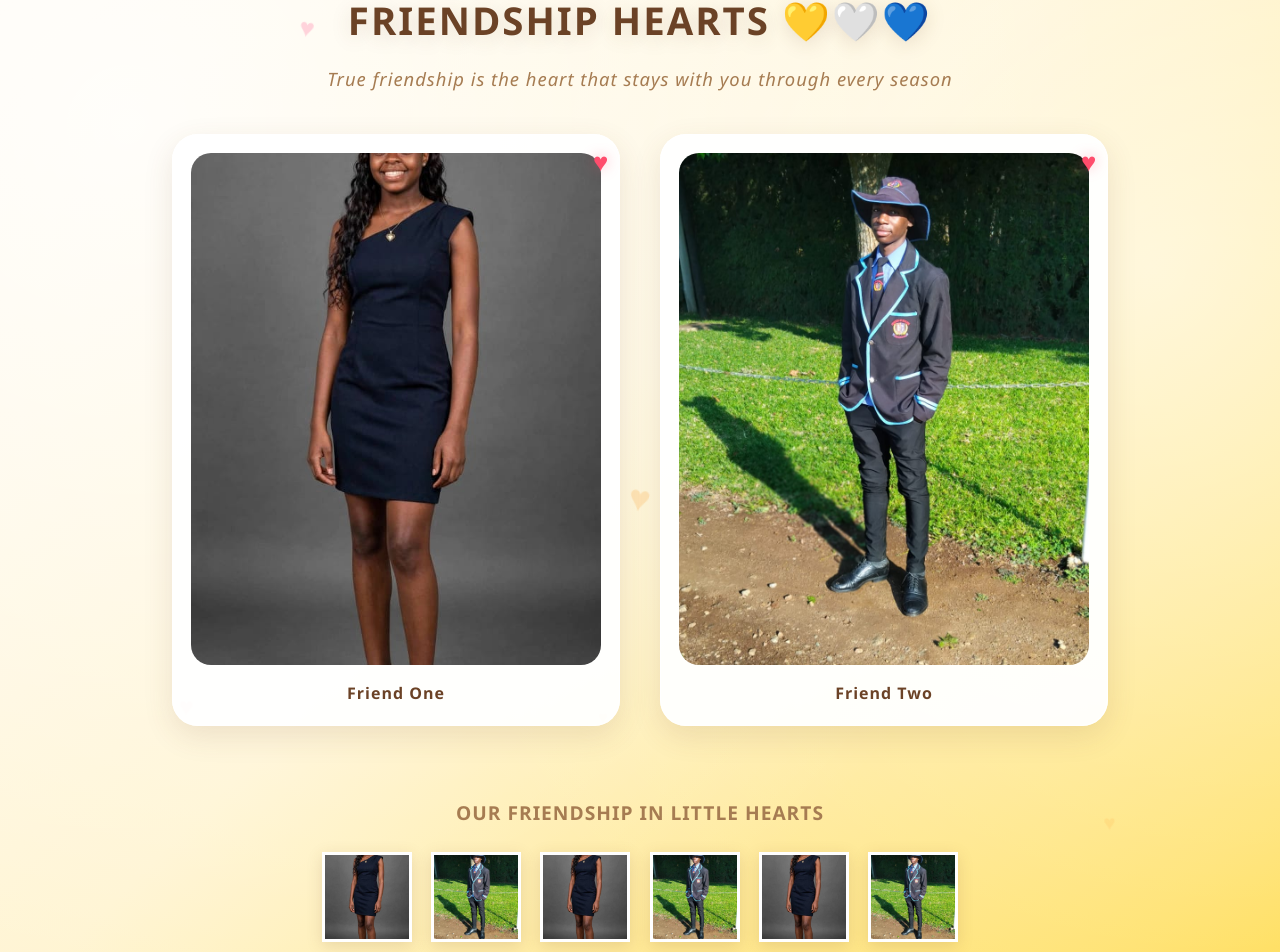
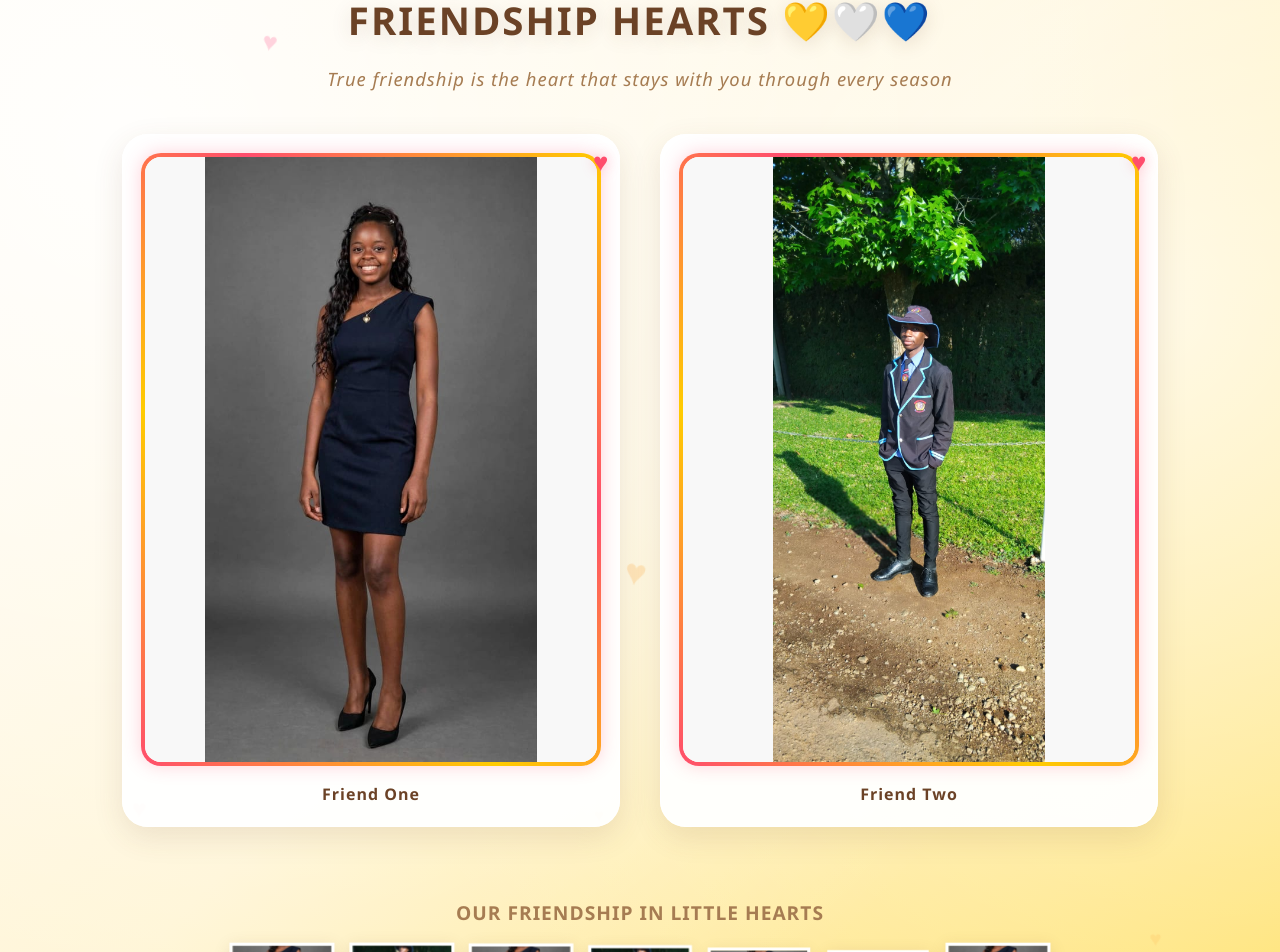
Before and after one commit to tomtapiwa22-lgtm/Trillux-Advertising-Agency, a SvelteKit app: page / in a window 1280 px wide. Shown: the part 50-1002 px from the top of the page. Built offline with nearby package versions, Linux system fonts and the light colour scheme.

Commit message:
Update styles and content in +page.svelte

```diff
--- a/src/routes/+page.svelte
+++ b/src/routes/+page.svelte
@@ -8,8 +8,8 @@
     body {
       min-height: 100vh;
       background:
-        radial-gradient(circle at 10% 10%, rgba(255,255,255,0.8) 0%, transparent 50%),
-        radial-gradient(circle at 90% 18%, rgba(255,255,255,0.6) 0%, transparent 45%),
+        radial-gradient(circle at 10% 10%, rgba(255,255,255,0.9) 0%, transparent 50%),
+        radial-gradient(circle at 90% 18%, rgba(255,255,255,0.7) 0%, transparent 45%),
         linear-gradient(135deg, #fffaf0 0%, #fff3cd 35%, #ffe066 70%, #ffcc00 100%);
       font-family: 'Segoe UI', Georgia, serif;
       color: #6b4226;
@@ -23,7 +23,7 @@
       align-items: center;
       justify-content: center;
       padding: 2.5rem 2rem;
-      max-width: 1000px;
+      max-width: 1100px;
       margin: 0 auto;
       position: relative;
     }
@@ -95,7 +95,7 @@
 
     .main-grid {
       display: grid;
-      grid-template-columns: repeat(auto-fit, minmax(280px, 1fr));
+      grid-template-columns: repeat(auto-fit, minmax(340px, 1fr));
       gap: 2.5rem;
       width: 100%;
       margin-bottom: 2.5rem;
@@ -130,21 +130,26 @@
 
     .photo-frame {
       width: 100%;
-      aspect-ratio: 4/5;
+      aspect-ratio: 3/4;
       border-radius: 20px;
       overflow: hidden;
       position: relative;
+      border: 4px solid transparent;
+      background: linear-gradient(#fff, #fff) padding-box,
+                  linear-gradient(45deg, #ff4d6d, #ffcc00, #ff4d6d, #ffcc00) border-box;
+      box-shadow: 0 0 18px rgba(255, 77, 109, 0.25);
     }
 
     .photo-frame img {
       width: 100%;
       height: 100%;
-      object-fit: cover;
+      object-fit: contain;
+      background: #f8f8f8;
       transition: transform 6s ease;
     }
 
     .photo-card:hover .photo-frame img {
-      transform: scale(1.08);
+      transform: scale(1.03);
     }
 
     .card-heart {
@@ -168,7 +173,7 @@
 
     .circle-hearts-section {
       width: 100%;
-      max-width: 750px;
+      max-width: 900px;
       margin: 2rem 0 2.5rem;
       position: relative;
       z-index: 1;
@@ -193,25 +198,32 @@
 
     .heart-pic {
       position: relative;
-      width: 90px;
-      height: 90px;
+      width: 100px;
+      height: 100px;
       opacity: 0;
       transform: translateY(30px) scale(0.8);
-      animation: popHeartPic 0.8s ease-out forwards;
+      animation: popHeartPic 0.8s ease-out forwards, fastBounce 0.55s ease-in-out infinite alternate;
     }
 
-    .heart-pic:nth-child(1) { animation-delay: 0.6s; }
-    .heart-pic:nth-child(2) { animation-delay: 0.75s; }
-    .heart-pic:nth-child(3) { animation-delay: 0.9s; }
-    .heart-pic:nth-child(4) { animation-delay: 1.05s; }
-    .heart-pic:nth-child(5) { animation-delay: 1.2s; }
-    .heart-pic:nth-child(6) { animation-delay: 1.35s; }
+    .heart-pic:nth-child(1) { animation-delay: 0.6s, 0s; }
+    .heart-pic:nth-child(2) { animation-delay: 0.75s, 0.08s; }
+    .heart-pic:nth-child(3) { animation-delay: 0.9s, 0.16s; }
+    .heart-pic:nth-child(4) { animation-delay: 1.05s, 0.24s; }
+    .heart-pic:nth-child(5) { animation-delay: 1.2s, 0.32s; }
+    .heart-pic:nth-child(6) { animation-delay: 1.35s, 0.4s; }
+    .heart-pic:nth-child(7) { animation-delay: 1.5s, 0.1s; }
+    .heart-pic:nth-child(8) { animation-delay: 1.65s, 0.18s; }
 
     @keyframes popHeartPic {
       to {
         opacity: 1;
         transform: translateY(0) scale(1);
       }
+    }
+
+    @keyframes fastBounce {
+      0% { transform: translateY(0) scale(1); }
+      100% { transform: translateY(-8px) scale(1.05); }
     }
 
     .heart-pic img {
@@ -411,8 +423,8 @@
       }
 
       .heart-pic {
-        width: 70px;
-        height: 70px;
+        width: 80px;
+        height: 80px;
       }
     }
   </style>
@@ -459,7 +471,7 @@
   </div>
 
   <div class="circle-hearts-section">
-    <p class="circle-hearts-title">Our Friendship in Little Hearts</p>
+    <p class="circle-hearts-title">OUR FRIENDSHIP IN LITTLE HEARTS</p>
     <div class="circle-hearts-grid">
       <div class="heart-pic"><img src="/WhatsApp Image 2026-11-06 at 19.00.58 (2).jpeg" alt="Memory 1" /></div>
       <div class="heart-pic"><img src="/WhatsApp Image 2026-11-06 at 19.00.59.jpeg" alt="Memory 2" /></div>
@@ -467,6 +479,8 @@
       <div class="heart-pic"><img src="/WhatsApp Image 2026-11-06 at 19.00.59.jpeg" alt="Memory 4" /></div>
       <div class="heart-pic"><img src="/WhatsApp Image 2026-11-06 at 19.00.58 (2).jpeg" alt="Memory 5" /></div>
       <div class="heart-pic"><img src="/WhatsApp Image 2026-11-06 at 19.00.59.jpeg" alt="Memory 6" /></div>
+      <div class="heart-pic"><img src="/WhatsApp Image 2026-11-06 at 19.00.58 (2).jpeg" alt="Memory 7" /></div>
+      <div class="heart-pic"><img src="/WhatsApp Image 2026-11-06 at 19.00.59.jpeg" alt="Memory 8" /></div>
     </div>
   </div>
 
@@ -483,7 +497,7 @@
       <div class="quote-text">
         <p>Friendship begins with a simple hello, but it grows into something that feels like home — a heart that understands yours even when words are few.</p>
         <p>True friends don't need to be together every day. What matters is that when life changes, when days get heavy, and when joy comes around, you still know someone is there, cheering you on from their heart.</p>
-        <p>Every laugh shared, every quiet moment, and every little memory becomes a small heart circling around your story — reminding you that some bonds are not just made, but felt forever.</p>
+        <p>Every laugh shared, every quiet moment, every little memory becomes a small heart circling around your story — reminding you that some bonds are not just made, but felt forever.</p>
       </div>
       <p class="author-line">— Friendship Tribute</p>
     </div>
```
